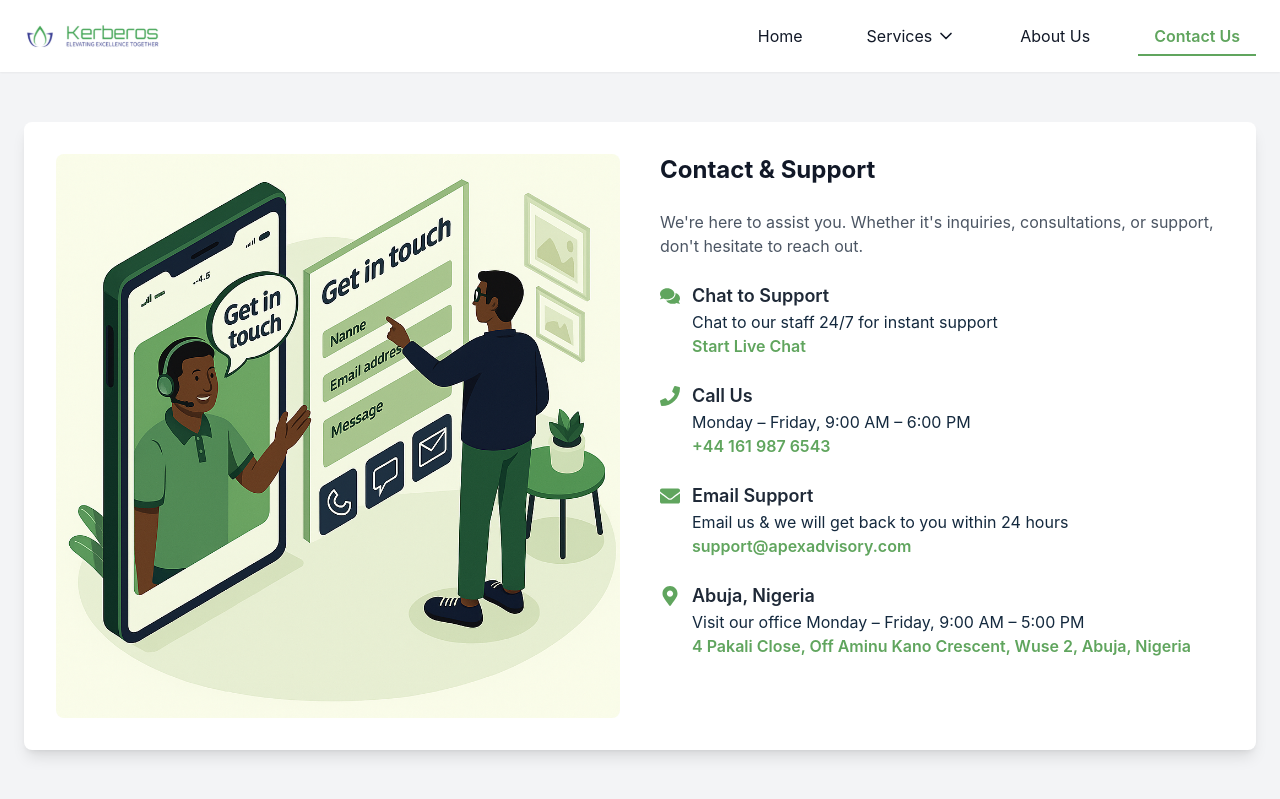
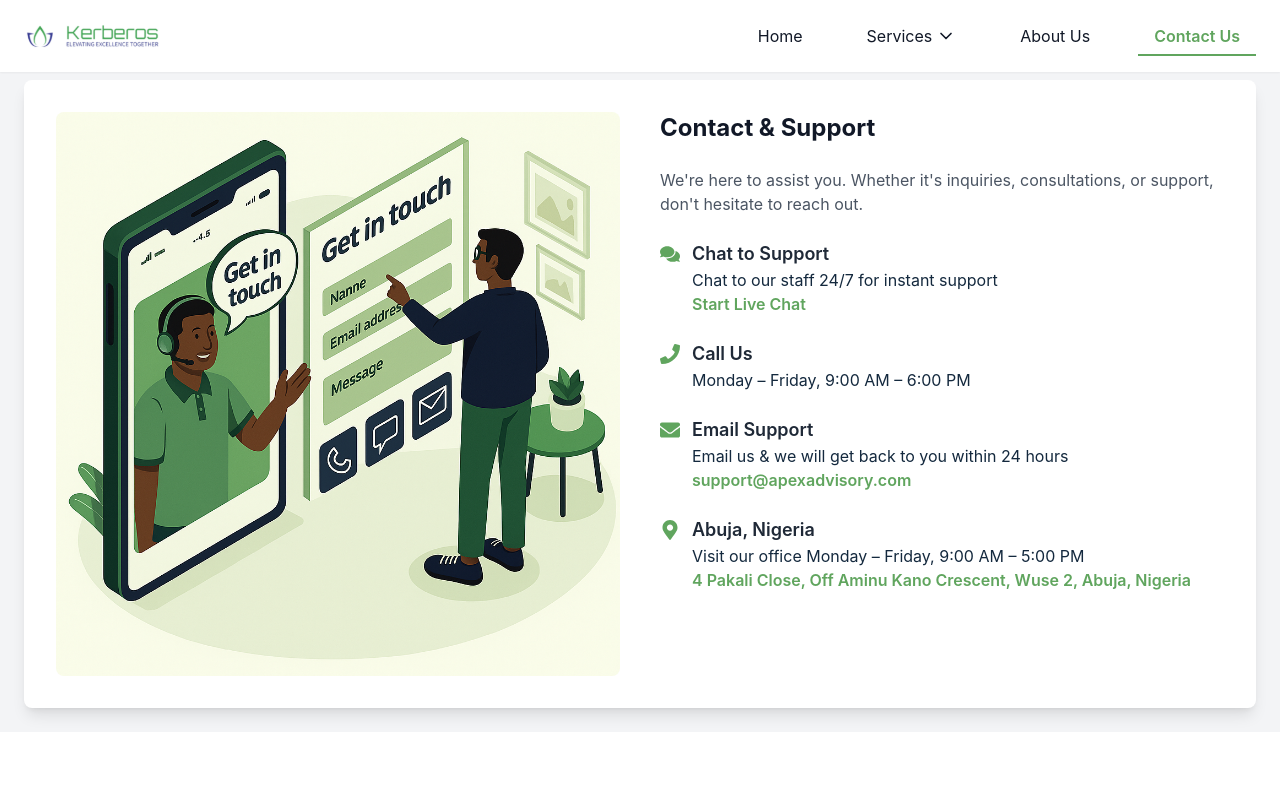
Before and after one commit to Snow-ie/kerberos, a Next.js app: page /contact in a window 1280 px wide. Shown: the top 799 px of the page. Built offline with nearby package versions, Linux system fonts and the light colour scheme.

Commit message:
remove min-h-screen

```diff
--- a/app/contact/components/ContactSupport.js
+++ b/app/contact/components/ContactSupport.js
@@ -13,7 +13,7 @@ import Image from "next/image";
 const ContactSupport = () => {
   return (
     <motion.div
-      className="min-h-screen flex items-center justify-center bg-gray-100 p-6 pt-24"
+      className=" flex items-center justify-center bg-gray-100 p-6 pt-20"
       initial={{ opacity: 0 }}
       animate={{ opacity: 1 }}
       transition={{ duration: 0.8 }}
@@ -49,8 +49,8 @@ const ContactSupport = () => {
             Contact &amp; Support
           </h2>
           <p className="text-gray-600">
-            We're here to assist you. Whether it's inquiries, consultations, or
-            support, don't hesitate to reach out.
+            We&apos;re here to assist you. Whether it&apos;s inquiries,
+            consultations, or support, don&apos;t hesitate to reach out.
           </p>
 
           {[
@@ -65,7 +65,7 @@ const ContactSupport = () => {
               icon: FaPhone,
               title: "Call Us",
               description: "Monday – Friday, 9:00 AM – 6:00 PM",
-              contact: "+44 161 987 6543",
+              contact: "",
             },
             {
               icon: FaEnvelope,
```
